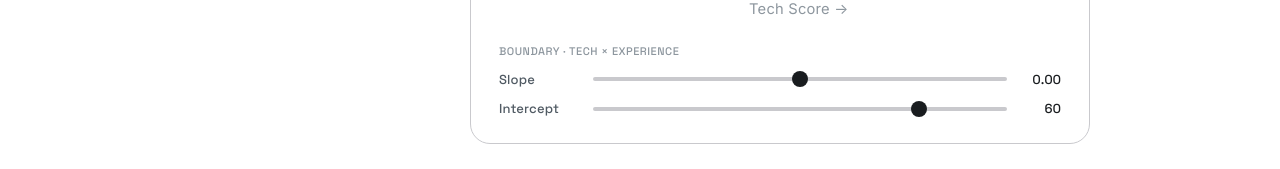
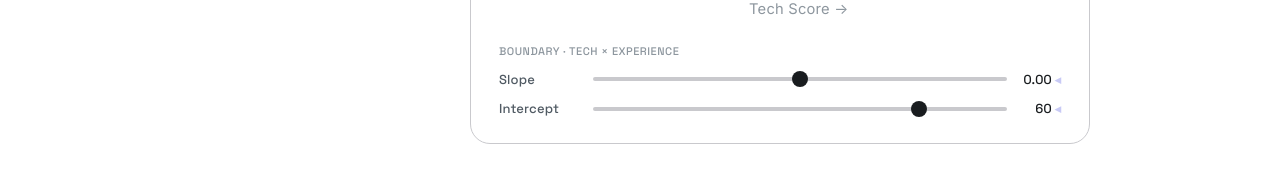
Before and after one commit to Belown/DIET, a React (Vite) app: page /simulator/classifier in a window 1280 px wide. Shown: the part 918-1087 px from the top of the page. Built offline with nearby package versions, Linux system fonts and the light colour scheme.

Commit message:
feat: add gradient hints for sliders in ClassifierPhase and enhance styles for hint arrows

```diff
--- a/src/pages/phases/ClassifierPhase/ClassifierPhase.tsx
+++ b/src/pages/phases/ClassifierPhase/ClassifierPhase.tsx
@@ -1,8 +1,8 @@
-import { useState, useMemo } from "react";
+import { useState, useMemo, useCallback, useEffect } from "react";
 import { Link } from "react-router-dom";
 import { defaultDataset, type CVSample } from "../../../data/dataset";
 import { useSimulator, type BoundaryParams } from "../../../context/SimulatorContext";
-import { predictAll, computeMetrics } from "../../../utils/predict";
+import { predictAll, computeMetrics, computeSliderHint, type SliderHint } from "../../../utils/predict";
 import { Scene3D } from "../Scene3D/Scene3D";
 import styles from "../Phase.module.css";
 
@@ -22,6 +22,7 @@ const my = (v: number) => PAD.t + (1 - v / 100) * IH;
 function ScatterPlot({
   xKey, xLabel, samples, hiredSet, boundary, clipId,
   yKey = "experience", yLabel = "Experience", showBoundary = true,
+  gained, lost,
 }: {
   xKey: "techScore" | "softSkill";
   xLabel: string;
@@ -32,6 +33,8 @@ function ScatterPlot({
   yKey?: "experience" | "softSkill" | "techScore";
   yLabel?: string;
   showBoundary?: boolean;
+  gained?: Set<number>;
+  lost?: Set<number>;
 }) {
   const { slope, intercept } = boundary;
   return (
@@ -110,6 +113,22 @@ function ScatterPlot({
           <line x1={mx(0)} y1={my(intercept)} x2={mx(100)} y2={my(slope * 100 + intercept)}
             stroke="#191c1f" strokeWidth="2.5" strokeDasharray="8 5" strokeLinecap="round" />
         )}
+
+        {/* Flip highlights — green pulse = newly hired, red pulse = newly rejected */}
+        {gained && samples.filter((s) => gained.has(s.id)).map((s) => (
+          <circle key={`g-${s.id}`} cx={mx(s[xKey] as number)} cy={my(s[yKey] as number)}
+            r={5} fill="none" stroke="#16a34a" strokeWidth={1.5} opacity={0.85}>
+            <animate attributeName="r" values="4;7;4" dur="1s" repeatCount="indefinite" />
+            <animate attributeName="opacity" values="0.85;0.3;0.85" dur="1s" repeatCount="indefinite" />
+          </circle>
+        ))}
+        {lost && samples.filter((s) => lost.has(s.id)).map((s) => (
+          <circle key={`l-${s.id}`} cx={mx(s[xKey] as number)} cy={my(s[yKey] as number)}
+            r={5} fill="none" stroke="#dc2626" strokeWidth={1.5} opacity={0.85}>
+            <animate attributeName="r" values="4;7;4" dur="1s" repeatCount="indefinite" />
+            <animate attributeName="opacity" values="0.85;0.3;0.85" dur="1s" repeatCount="indefinite" />
+          </circle>
+        ))}
       </g>
 
       <text x={PAD.l + IW * 0.78} y={PAD.t + 22} textAnchor="middle" fontSize="10" fill="#191c1f" opacity="0.3" fontWeight="500">predicted hire</text>
@@ -141,11 +160,26 @@ function ScatterPlot({
 
 // ─── Sliders ──────────────────────────────────────────────────────────────────
 
-function SliderBlock({ label, boundary, onChange, color }: {
+function HintArrow({ hint }: { hint?: SliderHint }) {
+  if (!hint || hint.dir === 0) return null;
+  return (
+    <span
+      className={`${styles.hintArrow} ${hint.target === "accuracy" ? styles.hintAcc : styles.hintGap}`}
+      title={hint.target === "accuracy" ? "Improves accuracy" : "Reduces fairness gap"}
+    >
+      {hint.dir === 1 ? "▸" : "◂"}
+    </span>
+  );
+}
+
+function SliderBlock({ label, boundary, onChange, color, slopeHint, interceptHint, onDragStart }: {
   label: string;
   boundary: BoundaryParams;
   onChange: (b: BoundaryParams) => void;
   color?: string;
+  slopeHint?: SliderHint;
+  interceptHint?: SliderHint;
+  onDragStart?: () => void;
 }) {
   return (
     <div className={styles.sliderBlock}>
@@ -155,16 +189,18 @@ function SliderBlock({ label, boundary, onChange, color }: {
         <input type="range" min={-1.5} max={1.5} step={0.01}
           value={boundary.slope}
           onChange={(e) => onChange({ ...boundary, slope: parseFloat(e.target.value) })}
+          onPointerDown={onDragStart}
           className={styles.sliderInput} />
-        <span className={styles.sliderValue}>{boundary.slope.toFixed(2)}</span>
+        <span className={styles.sliderValue}>{boundary.slope.toFixed(2)}<HintArrow hint={slopeHint} /></span>
       </div>
       <div className={styles.sliderRow}>
         <span className={styles.sliderLabel}>Intercept</span>
         <input type="range" min={-100} max={100} step={1}
           value={boundary.intercept}
           onChange={(e) => onChange({ ...boundary, intercept: parseFloat(e.target.value) })}
+          onPointerDown={onDragStart}
           className={styles.sliderInput} />
-        <span className={styles.sliderValue}>{boundary.intercept}</span>
+        <span className={styles.sliderValue}>{boundary.intercept}<HintArrow hint={interceptHint} /></span>
       </div>
     </div>
   );
@@ -246,6 +282,46 @@ export default function ClassifierPhase() {
   );
   const metrics = useMemo(() => computeMetrics(defaultDataset, preds), [preds]);
 
+  // ── Gradient hints: pulsing arrow shows which direction improves the failing metric ──
+  const hints = useMemo(() => {
+    const useP2 = step >= 2 && phase2Unlocked;
+    const accOk = metrics.accuracy >= 0.8;
+    const gapOk = !useP2 || metrics.tprGap <= 0.05;
+    if (accOk && gapOk) return null;
+
+    const h = (bk: "b1" | "b2" | "b3", pk: "slope" | "intercept") =>
+      computeSliderHint(defaultDataset, b1, b2, b3, useP2, bk, pk, metrics);
+
+    return {
+      b1s: h("b1", "slope"),  b1i: h("b1", "intercept"),
+      b2s: h("b2", "slope"),  b2i: h("b2", "intercept"),
+      b3s: h("b3", "slope"),  b3i: h("b3", "intercept"),
+    };
+  }, [b1, b2, b3, step, phase2Unlocked, metrics]);
+
+  // ── Drag-to-see-flips: highlight points that change classification during a drag ──
+  const [dragStartHired, setDragStartHired] = useState<Set<number> | null>(null);
+
+  const handleDragStart = useCallback(() => {
+    setDragStartHired(new Set(hiredSet));
+  }, [hiredSet]);
+
+  useEffect(() => {
+    const up = () => setDragStartHired(null);
+    window.addEventListener("pointerup", up);
+    return () => window.removeEventListener("pointerup", up);
+  }, []);
+
+  const flipped = useMemo(() => {
+    if (!dragStartHired) return { gained: undefined as Set<number> | undefined, lost: undefined as Set<number> | undefined };
+    const gained = new Set<number>();
+    const lost = new Set<number>();
+    for (const id of hiredSet) if (!dragStartHired.has(id)) gained.add(id);
+    for (const id of dragStartHired) if (!hiredSet.has(id)) lost.add(id);
+    if (gained.size === 0 && lost.size === 0) return { gained: undefined, lost: undefined };
+    return { gained, lost };
+  }, [dragStartHired, hiredSet]);
+
   return (
     <div className={styles.phase}>
 
@@ -287,8 +363,10 @@ export default function ClassifierPhase() {
 
           <div className={styles.plotCard} style={{ maxWidth: 620, marginInline: "auto" }}>
             <ScatterPlot xKey="techScore" xLabel="Tech Score"
-              samples={defaultDataset} hiredSet={hiredSet} boundary={b1} clipId="clip-p1" />
-            <SliderBlock label="Boundary · Tech × Experience" boundary={b1} onChange={setB1} />
+              samples={defaultDataset} hiredSet={hiredSet} boundary={b1} clipId="clip-p1"
+              gained={flipped.gained} lost={flipped.lost} />
+            <SliderBlock label="Boundary · Tech × Experience" boundary={b1} onChange={setB1}
+              slopeHint={hints?.b1s} interceptHint={hints?.b1i} onDragStart={handleDragStart} />
           </div>
 
           <LiveBar {...metrics} showGap={false} />
@@ -322,22 +400,28 @@ export default function ClassifierPhase() {
               <div>
                 <p className={styles.scatterCaption}>Tech × Experience</p>
                 <ScatterPlot xKey="techScore" xLabel="Tech Score"
-                  samples={defaultDataset} hiredSet={hiredSet} boundary={b1} clipId="clip-p2a" />
-                <SliderBlock label="Boundary 1 · Tech × Exp" boundary={b1} onChange={setB1} color="#494fdf" />
+                  samples={defaultDataset} hiredSet={hiredSet} boundary={b1} clipId="clip-p2a"
+                  gained={flipped.gained} lost={flipped.lost} />
+                <SliderBlock label="Boundary 1 · Tech × Exp" boundary={b1} onChange={setB1} color="#494fdf"
+                  slopeHint={hints?.b1s} interceptHint={hints?.b1i} onDragStart={handleDragStart} />
               </div>
               <div>
                 <p className={styles.scatterCaption}>Soft Skill × Experience</p>
                 <ScatterPlot xKey="softSkill" xLabel="Soft Skill"
-                  samples={defaultDataset} hiredSet={hiredSet} boundary={b2} clipId="clip-p2b" />
-                <SliderBlock label="Boundary 2 · Soft × Exp" boundary={b2} onChange={setB2} color="#e61e49" />
+                  samples={defaultDataset} hiredSet={hiredSet} boundary={b2} clipId="clip-p2b"
+                  gained={flipped.gained} lost={flipped.lost} />
+                <SliderBlock label="Boundary 2 · Soft × Exp" boundary={b2} onChange={setB2} color="#e61e49"
+                  slopeHint={hints?.b2s} interceptHint={hints?.b2i} onDragStart={handleDragStart} />
               </div>
               <div>
                 <p className={styles.scatterCaption}>Tech × Soft Skill</p>
                 <ScatterPlot xKey="techScore" xLabel="Tech Score"
                   yKey="softSkill" yLabel="Soft Skill"
                   samples={defaultDataset} hiredSet={hiredSet}
-                  boundary={b3} clipId="clip-p2c" showBoundary={true} />
-                <SliderBlock label="Boundary 3 · Tech × Soft" boundary={b3} onChange={setB3} color="#18a058" />
+                  boundary={b3} clipId="clip-p2c" showBoundary={true}
+                  gained={flipped.gained} lost={flipped.lost} />
+                <SliderBlock label="Boundary 3 · Tech × Soft" boundary={b3} onChange={setB3} color="#18a058"
+                  slopeHint={hints?.b3s} interceptHint={hints?.b3i} onDragStart={handleDragStart} />
               </div>
             </div>
           </div>
@@ -371,9 +455,12 @@ export default function ClassifierPhase() {
           <div className={styles.plotCard}>
             <Scene3D b1={b1} b2={b2} b3={b3} hiredSet={hiredSet} />
             <div className={styles.sliderGrid3}>
-              <SliderBlock label="Boundary 1 · Tech × Exp" boundary={b1} onChange={setB1} color="#494fdf" />
-              <SliderBlock label="Boundary 2 · Soft × Exp" boundary={b2} onChange={setB2} color="#e61e49" />
-              <SliderBlock label="Boundary 3 · Tech × Soft" boundary={b3} onChange={setB3} color="#18a058" />
+              <SliderBlock label="Boundary 1 · Tech × Exp" boundary={b1} onChange={setB1} color="#494fdf"
+                slopeHint={hints?.b1s} interceptHint={hints?.b1i} onDragStart={handleDragStart} />
+              <SliderBlock label="Boundary 2 · Soft × Exp" boundary={b2} onChange={setB2} color="#e61e49"
+                slopeHint={hints?.b2s} interceptHint={hints?.b2i} onDragStart={handleDragStart} />
+              <SliderBlock label="Boundary 3 · Tech × Soft" boundary={b3} onChange={setB3} color="#18a058"
+                slopeHint={hints?.b3s} interceptHint={hints?.b3i} onDragStart={handleDragStart} />
             </div>
           </div>
 
--- a/src/pages/phases/Phase.module.css
+++ b/src/pages/phases/Phase.module.css
@@ -516,6 +516,24 @@
   color: var(--rui-dark);
   text-align: right;
   font-variant-numeric: tabular-nums;
+  white-space: nowrap;
+}
+
+/* Gradient hint arrow */
+.hintArrow {
+  display: inline-block;
+  font-size: 12px;
+  font-weight: 700;
+  margin-left: 3px;
+  animation: hintPulse 1.6s ease-in-out infinite;
+}
+
+.hintAcc { color: var(--rui-blue); }
+.hintGap { color: #e61e49; }
+
+@keyframes hintPulse {
+  0%, 100% { opacity: 1; }
+  50% { opacity: 0.3; }
 }
 
 /* Live bar */
--- a/src/utils/predict.ts
+++ b/src/utils/predict.ts
@@ -34,6 +34,57 @@ export type Metrics = {
   fnB: number;
   hired: number;
 };
+
+/* ── Slider gradient hint ─────────────────────────────────────────────────── */
+
+export type SliderHint = { dir: -1 | 0 | 1; target: "accuracy" | "gap" };
+
+/**
+ * For a single slider (boundary + param), compute which direction of movement
+ * improves the currently-failing metric.  Returns dir=0 when both metrics pass
+ * or when the slider has no measurable effect.
+ */
+export function computeSliderHint(
+  dataset: CVSample[],
+  b1: BoundaryParams,
+  b2: BoundaryParams,
+  b3: BoundaryParams,
+  usePhase2: boolean,
+  boundaryKey: "b1" | "b2" | "b3",
+  paramKey: "slope" | "intercept",
+  current: Metrics,
+): SliderHint {
+  const accFail = current.accuracy < 0.8;
+  const gapFail = usePhase2 && current.tprGap > 0.05;
+  if (!accFail && !gapFail) return { dir: 0, target: "accuracy" };
+
+  const target: "accuracy" | "gap" = accFail ? "accuracy" : "gap";
+  const delta = paramKey === "slope" ? 0.05 : 3;
+
+  const tweak = (b: BoundaryParams, sign: number): BoundaryParams => ({
+    slope: b.slope + (paramKey === "slope" ? sign * delta : 0),
+    intercept: b.intercept + (paramKey === "intercept" ? sign * delta : 0),
+  });
+
+  const pick = (key: string, b: BoundaryParams, sign: number) =>
+    key === boundaryKey ? tweak(b, sign) : b;
+
+  const mPlus = computeMetrics(
+    dataset,
+    predictAll(dataset, pick("b1", b1, 1), pick("b2", b2, 1), usePhase2, pick("b3", b3, 1)),
+  );
+  const mMinus = computeMetrics(
+    dataset,
+    predictAll(dataset, pick("b1", b1, -1), pick("b2", b2, -1), usePhase2, pick("b3", b3, -1)),
+  );
+
+  if (target === "accuracy") {
+    const d = mPlus.accuracy - mMinus.accuracy;
+    return { dir: Math.abs(d) < 0.001 ? 0 : d > 0 ? 1 : -1, target };
+  }
+  const d = mPlus.tprGap - mMinus.tprGap;
+  return { dir: Math.abs(d) < 0.001 ? 0 : d < 0 ? 1 : -1, target };
+}
 
 export function computeMetrics(
   samples: CVSample[],
```
